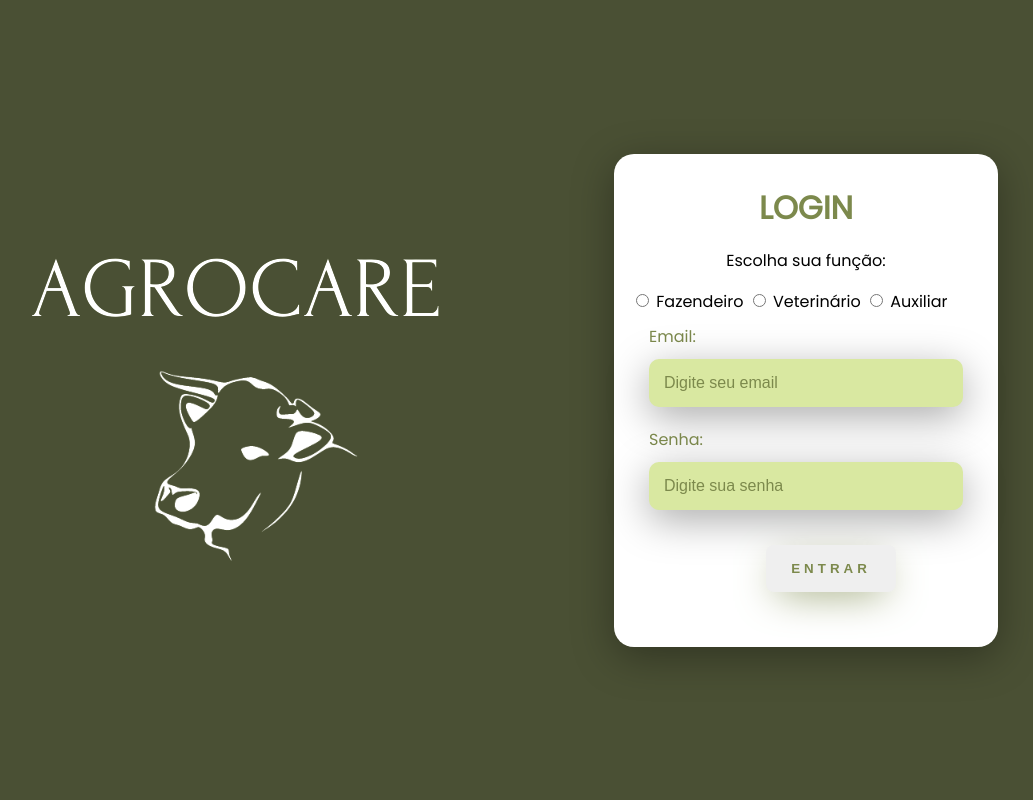
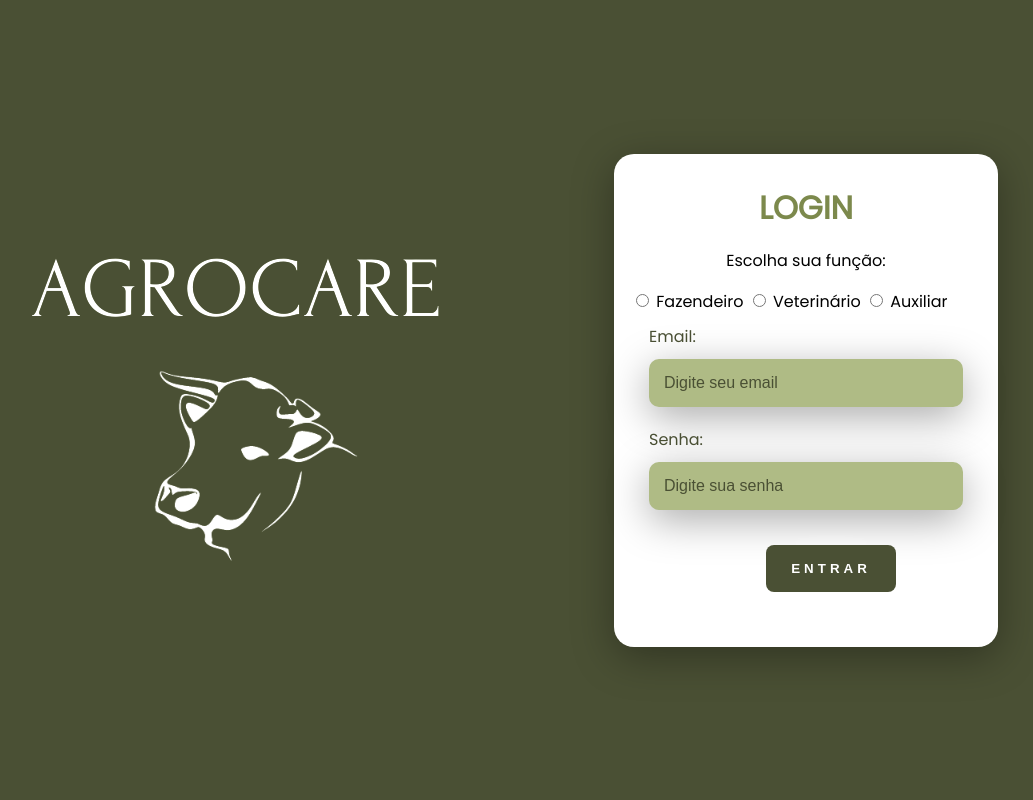
Before and after one commit to marianacamily/AgroCare, a PHP site: page / in a window 1280 px wide. Shown: the whole page, without its empty margins (84-1117 px from the left). Run offline with PHP 8.4, Linux system fonts and the light colour scheme.

Commit message:
algumas alterações para igualar cores

```diff
--- a/CadastroFazendeiro/style.css
+++ b/CadastroFazendeiro/style.css
@@ -60,7 +60,7 @@ body {
     border: none;
     border-radius: 10px;
     padding: 5px;
-    background: #D9E8A1;
+    background: #afbb85;
     font-size: 12pt;
     outline: none;
     box-sizing: border-box;
--- a/Login/style.css
+++ b/Login/style.css
@@ -91,7 +91,7 @@ body * {
     border: none;
     border-radius: 10px;
     padding: 15px;
-    background: #D9E8A1;
+    background: #afbb85;
     font-size: 12pt;
     box-shadow: 0px 10px 40px #00000056;
     outline: none;
@@ -103,7 +103,7 @@ body * {
     border: none;
     border-radius: 10px;
     padding: 15px;
-    background: #D9E8A1;
+    background: #afbb85;
     font-size: 12pt;
     box-shadow: 0px 10px 40px #00000056;
     outline: none;
@@ -111,21 +111,21 @@ body * {
 }
 
 .texto-login > label {
-    color: #7C894C;
+    color: #4A5034;
     margin-bottom: 10px;
 }
 
 .senha-login > label {
-    color: #7C894C;
+    color: #4A5034;
     margin-bottom: 10px;
 }
 
 .texto-login > input::placeholder {
-    color: #7C894C
+    color: #4A5034
 }
 
 .senha-login > input::placeholder {
-    color: #7C894C;
+    color: #4A5034;
 }
 /* Define a animação do botão */
 @keyframes shake {
@@ -139,19 +139,20 @@ body * {
     width: 100%;
     padding: 16px 0px;
     margin: 25px;
+    background-color: #4A5034;
     border: none;
     border-radius: 8px;
     outline: none;
     text-transform: uppercase;
     font-weight: 800;
     letter-spacing: 4px;
-    color: #7C894C;
+    color: #FFFF;
     cursor: pointer;
     box-shadow: 0px 10px 40px -12px;
     transition: background-color 0.3s ease-in-out; /* --guilherme// adicionei uma funcao para deixar mais smooth*/
 }
 #login-button:hover {
-    background-color:#D9E8A1;
+    background-color:#7C894C;
 }
 #login-button:active {
     transform: translateY(2px)
```
